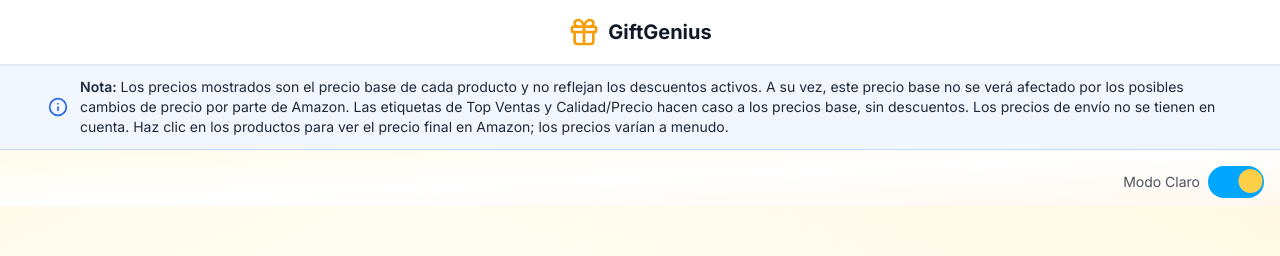
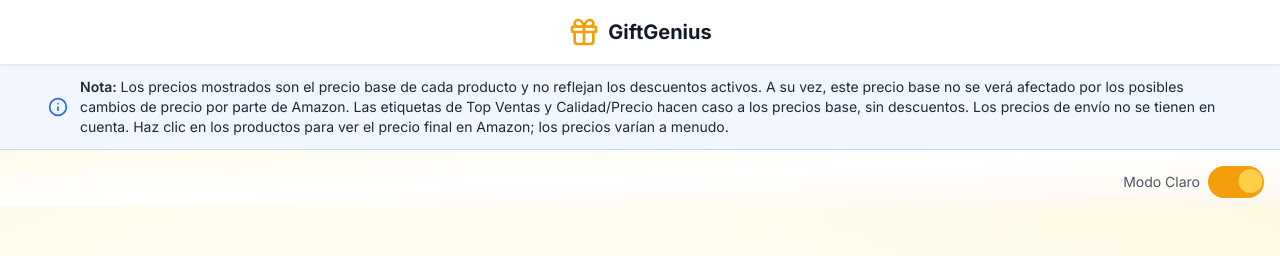
Before and after one commit to bombardeenLaUA/RegalosProfesiones, a Next.js app: page / in a window 1280 px wide. Shown: the top 256 px of the page. Built offline with nearby package versions, Linux system fonts and the light colour scheme; no server answers.

Commit message:
cambio colores clave y solucion error rojo

```diff
--- a/components/ThemeToggle.tsx
+++ b/components/ThemeToggle.tsx
@@ -52,7 +52,7 @@ export default function ThemeToggle() {
     >
       <span
         className={`slider absolute inset-0 cursor-pointer overflow-hidden rounded-[30px] transition-colors duration-400 ${
-          isDark ? "bg-[#2a2a2a]" : "bg-[#00a6ff]"
+          isDark ? "bg-slate-900" : "bg-amber-500"
         }`}
       >
         {/* Sol / Luna (círculo) */}
```
Also changed, not shown: tsconfig.json (+3 -8 lines).
